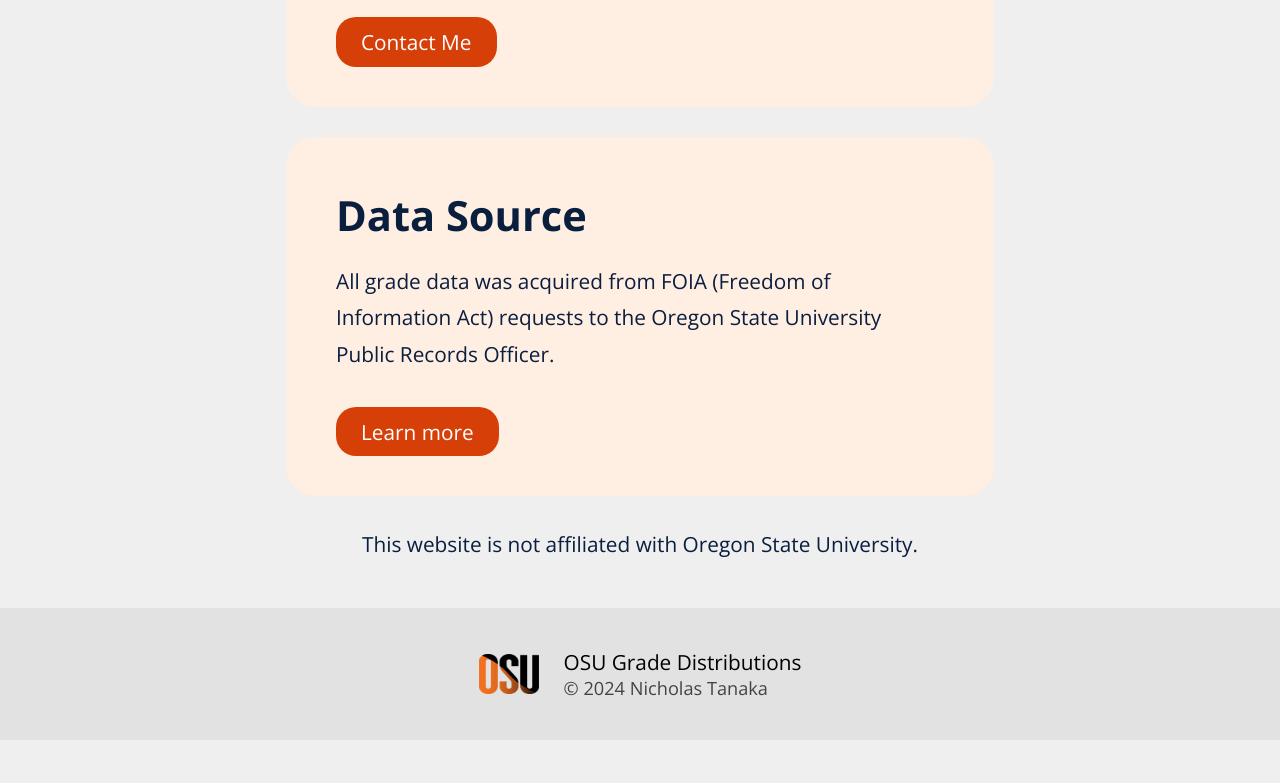
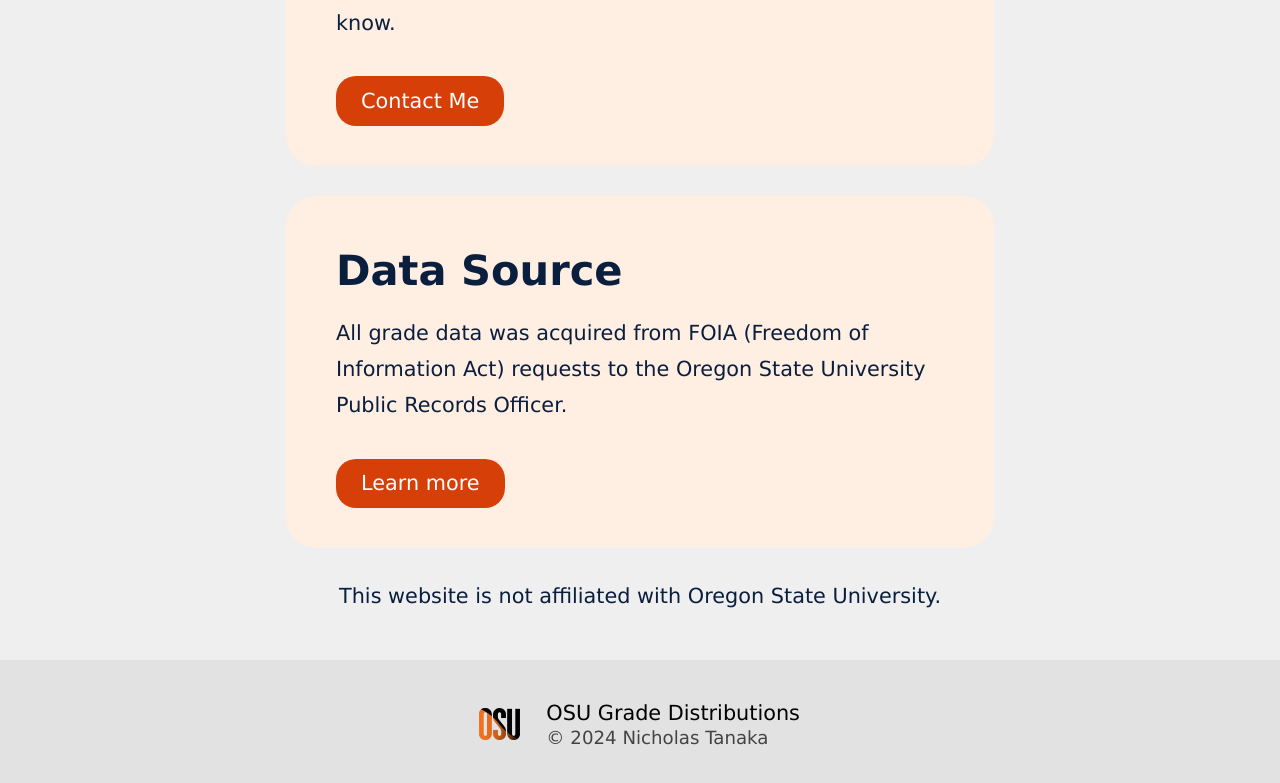
Before and after one commit to MigrainePanda/osu-grade-distributions, a React (Vite) app in the folder frontend-react/: page /about in a window 1280 px wide. Shown: the part 717-1500 px from the top of the page. Before the commit the page ends 1457 px from the top, so only its background shows below. Built offline with nearby package versions, Linux system fonts and the light colour scheme; what chartjs-plugin-zoom would draw is missing.

Commit message:
improve SEO performance

```diff
--- a/frontend-react/src/components/Footer/Footer.css
+++ b/frontend-react/src/components/Footer/Footer.css
@@ -17,9 +17,8 @@ footer {
     align-items: center;
 }
 
-.footer-logo {
-    width: 5rem;
-    height: 3rem;
+.footer-right p {
+    padding: 0.1rem;
 }
 
 .footer-inner-container .navbar-brand {
@@ -51,9 +50,4 @@ footer {
     .footer-grid {
         gap: 2.5rem;
     }
-
-    .footer-logo {
-        width: 6rem;
-        height: 4rem;
-    }
 }
--- a/frontend-react/src/components/Footer/Footer.tsx
+++ b/frontend-react/src/components/Footer/Footer.tsx
@@ -7,7 +7,7 @@ function Footer() {
                 <div className="footer-inner-container">
                     <div className="footer-grid">
                         <div className="footer-left">
-                            <img src="/favicon.png" alt="Brand logo spelling OSU" className="footer-logo"></img>
+                            <img src="/favicon.webp" alt="Brand logo spelling OSU" className="header-logo"></img>
                         </div>
                         <div className="footer-right">
                             <p className="navbar-brand">OSU Grade Distributions</p>
--- a/frontend-react/src/components/Header/Header.css
+++ b/frontend-react/src/components/Header/Header.css
@@ -26,6 +26,7 @@ header {
 }
 
 .header-logo {
+    width: 41.313px;
     height: 32px;
     display: inline-flex;
     align-items: center;
--- a/frontend-react/src/components/Header/Header.tsx
+++ b/frontend-react/src/components/Header/Header.tsx
@@ -43,7 +43,7 @@ function Header() {
                 <nav className="nav-container">
                     <div className="nav-inner-container">
                         <NavLink className="nav-brand" to="/" aria-label="Navigate to the home page">
-                            <img src="/favicon.png" alt="Brand logo spelling OSU" className="header-logo"></img>
+                            <img src="/favicon.webp" alt="Brand logo spelling OSU" className="header-logo"></img>
                         </NavLink>
 
                         <div className="nav-toggle" id="nav-toggle" onClick={handleToggle} ref={iconRef}>
--- a/frontend-react/src/components/SplashLoading/SplashLoading.tsx
+++ b/frontend-react/src/components/SplashLoading/SplashLoading.tsx
@@ -32,7 +32,7 @@ function SplashLoading() {
     return (
         <>
             <div id="splash">
-                <img src="/favicon.png" className="splash-logo"></img>
+                <img src="/favicon.webp" className="splash-logo"></img>
                 <div className="splash-copyright-container">
                     <p className="copyright splash-copyright">&copy; 2024 Nicholas Tanaka</p>
                 </div>
--- a/frontend-react/src/index.css
+++ b/frontend-react/src/index.css
@@ -1,5 +1,3 @@
-@import url('https://fonts.googleapis.com/css2?family=Open+Sans:ital,wght@0,300..800;1,300..800&display=swap');
-
 * {
     box-sizing: border-box;
     margin: 0;
@@ -12,7 +10,7 @@ html, body, #root {
 
 body, input, textarea {
     background-color: var(--background-color);
-    font-family: 'Open Sans', sans-serif;
+    font-family: 'Verdana', sans-serif;
 }
 
 ul {
```
Also changed, not shown: frontend-react/public/favicon.png (deleted), frontend-react/public/favicon.webp (added).
